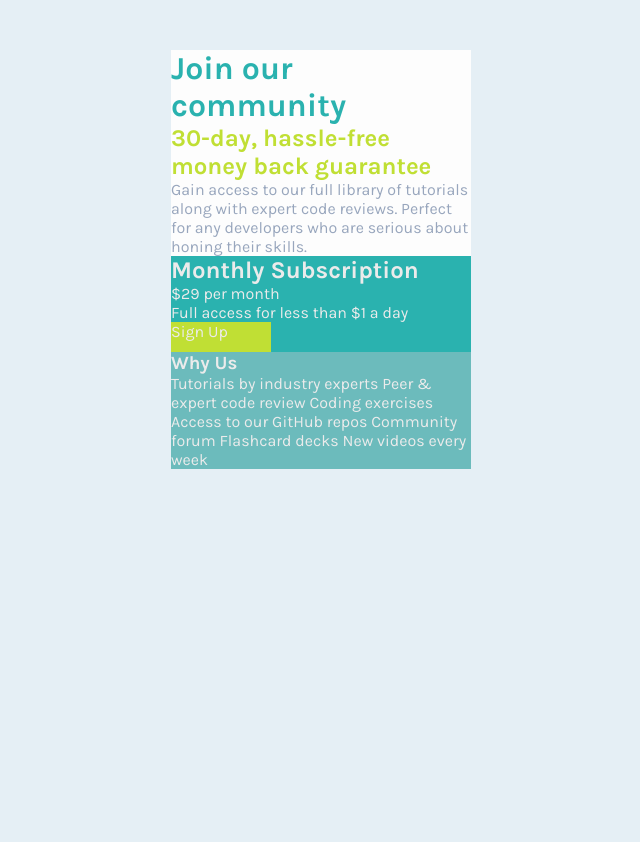
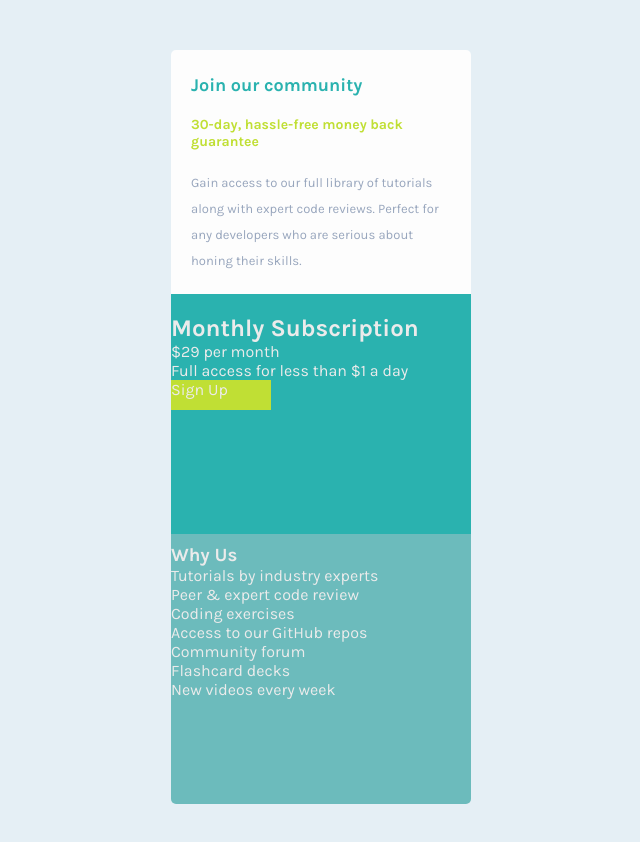
Before and after one commit to Feelshot/practica-08-css, a plain HTML site: page index.html in a window 1280 px wide. Shown: the whole page, without its empty margins (319-959 px from the left). Before the commit the page ends 800 px from the top, so only its background shows below. Drawn offline with Linux system fonts and the light colour scheme.

Commit message:
commit para guardar avances

```diff
--- a/index.html
+++ b/index.html
@@ -13,32 +13,41 @@
 <body>
     <div class="container">
         <div class="container-gray">
+            <div class="container-gray-margin">
                 <h1>Join our community</h1>
                 <h2>30-day, hassle-free money back guarantee</h2>
                 <p>  Gain access to our full library of tutorials along with expert code reviews.
                     Perfect for any developers who are serious about honing their skills.</p>
             </div>
 
+        </div>
+
+        <div class="container-blue-margin">
             <div class="container-blue">
                 <h2>Monthly Subscription</h2>
                 <p> &dollar;29 <span>per month</span></p>
                 <p> Full access for less than &dollar;1 a day</p>
                 <div class="button">Sign Up</div>
             </div>
+        </div>
 
+
+        <div class="container-cyan-margin">
             <div class="container-cyan">
                 <h3>Why Us</h3>
                 <p>
-                Tutorials by industry experts
-                Peer &amp; expert code review
-                Coding exercises
-                Access to our GitHub repos
-                Community forum
-                Flashcard decks
-                New videos every week
+                    Tutorials by industry experts <br>
+                    Peer &amp; expert code review <br>
+                    Coding exercises <br>
+                    Access to our GitHub repos <br>
+                    Community forum <br>
+                    Flashcard decks <br>
+                    New videos every week <br>
                 </p>
             </div>
         </div>
 
+    </div>
+
 </body>
 </html>
--- a/style.css
+++ b/style.css
@@ -4,10 +4,7 @@
 --Light-Gray: hsl(204, 43%, 93%);
 --Grayish-Blue: hsl(218, 22%, 67%);
 }
-* {
-    margin: 0;
-    padding: 0;
-}
+* { margin: 0; padding: 0;}
 body {
     font-size: 16px;
     font-family: 'Karla', sans-serif;
@@ -20,15 +17,44 @@ body {
 /* ---- cuadro blanco ---- */
 .container-gray {
     background-color: #fdfdfd;
+    width: 300px;
+    height: 220px;
+    padding-top: 24px;
+    border-radius: 5px 5px 0 0;
 }
-.container-gray h1 { color: var(--Cyan); }
-.container-gray h2 { color: var(--Bright-Yellow); }
-.container-gray p  { color: var(--Grayish-Blue); }
+.container-gray-margin {
+    width: 260px;
+    margin: 0 auto 0 auto;
+}
+.container-gray h1 {
+    color: var(--Cyan);
+    font-size: 18px;
+    margin-bottom: 20px;
+}
+.container-gray h2 {
+    color: var(--Bright-Yellow);
+    font-size: 14px;
+    margin-bottom: 20px;
+
+}
+.container-gray p  {
+    color: var(--Grayish-Blue);
+    font-size: 13px;
+    line-height: 26px;
+}
+
 /* ---- cuadro azul fuerte ---- */
 .container-blue {
     background-color: var(--Cyan);
     color: #ebebeb;
+    width: 300px;
+    height: 220px;
+    padding-top: 20px;
 }
+.container-blue-margin {
+    width: 260px;
+}
+
 .container-blue .button {
     width: 100px;
     height: 30px;
@@ -37,8 +63,16 @@ body {
 }
 /* ---- cuadro azul claro ----*/
 .container-cyan {
+    padding-top: 10px;
     background-color: rgb(108, 187, 188);
     color: #ebebeb;
+    width: 300px;
+    height: 260px;
+    border-radius: 0 0 5px 5px;
+}
+.container-cyan-margin {
+    width: 260px;
+    margin: 0 0 0 0;
 }
 /* ---- media desktop ---- */
 @media (min-width: 1000px) {
```
Lines whose indentation alone changed are shown as unchanged.
